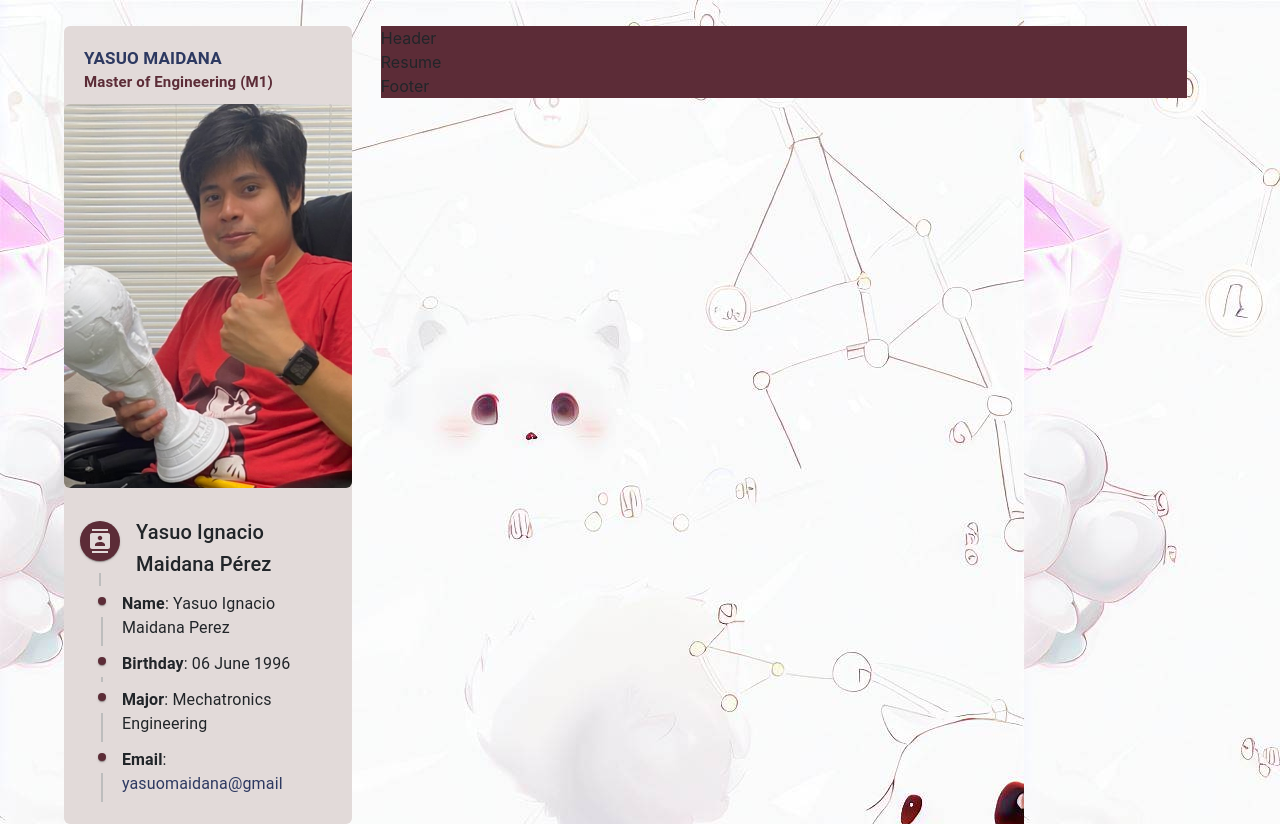
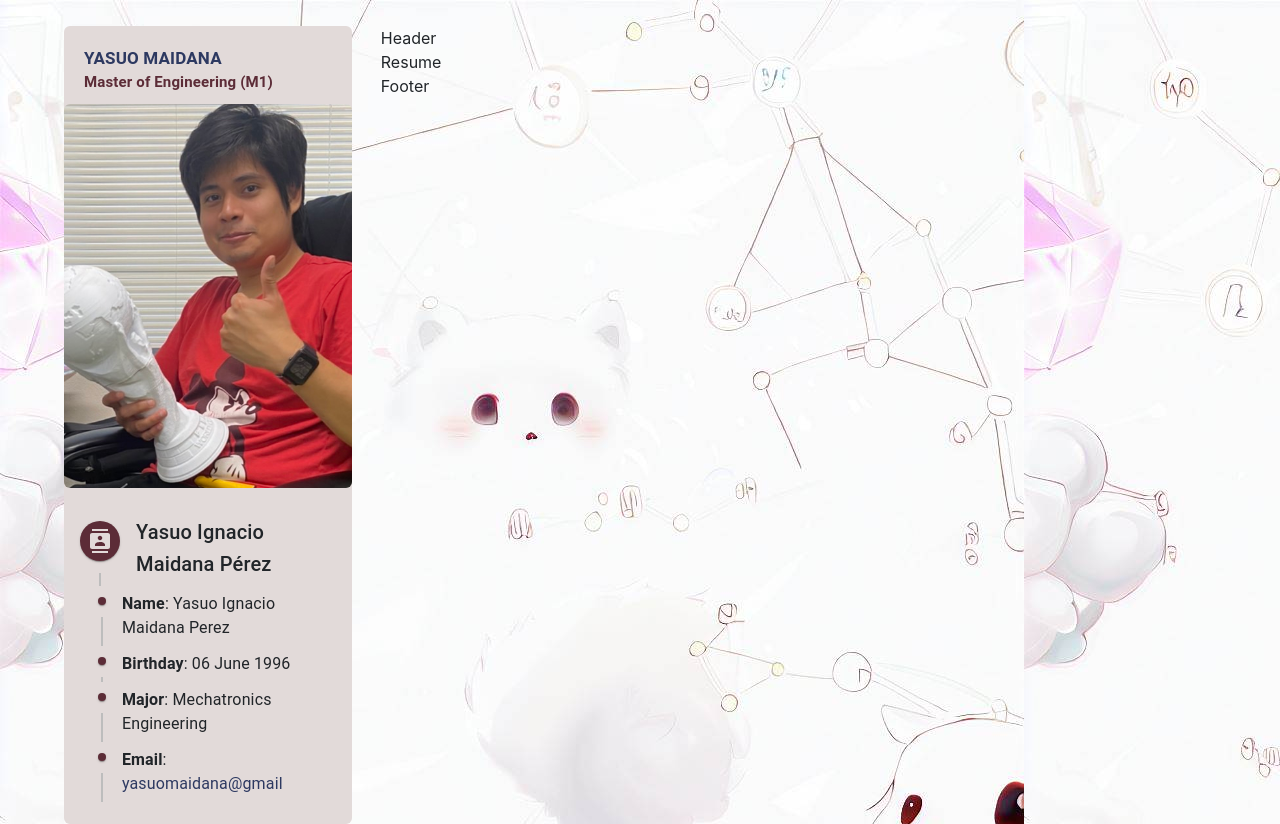
Before and after one commit to yasuomaidana/cv, a React (Create React App) app: page / in a window 1280 px wide. Built offline with nearby package versions, Linux system fonts and the light colour scheme.

Commit message:
COUR-1117: Removing unused property

```diff
--- a/src/App.scss
+++ b/src/App.scss
@@ -9,7 +9,4 @@
 .Content{
     padding-left: 2.5%;
     padding-right: 2.5%;
-    >*{
-        background-color: var(--dark);
-    }
 }
```
